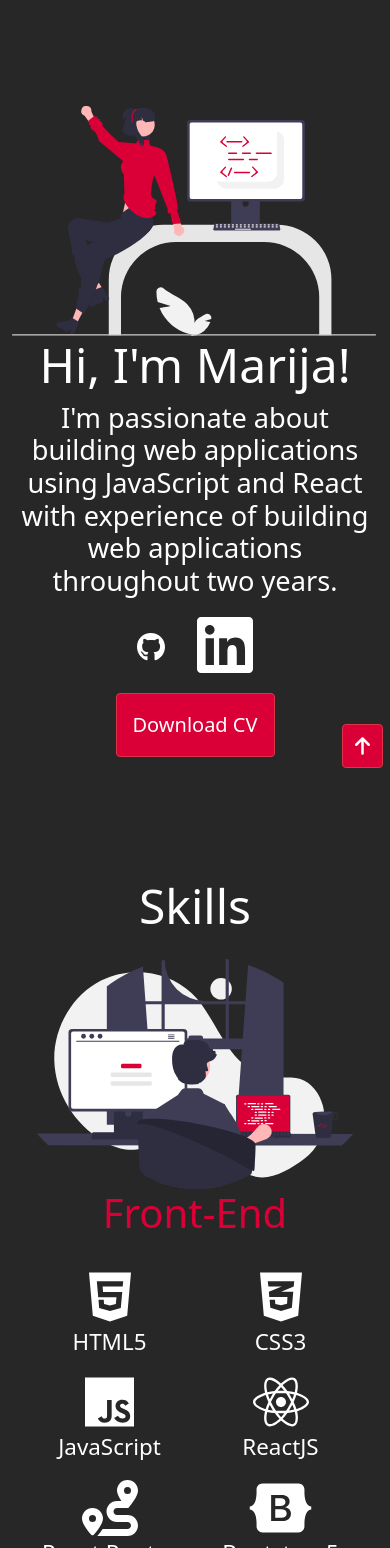
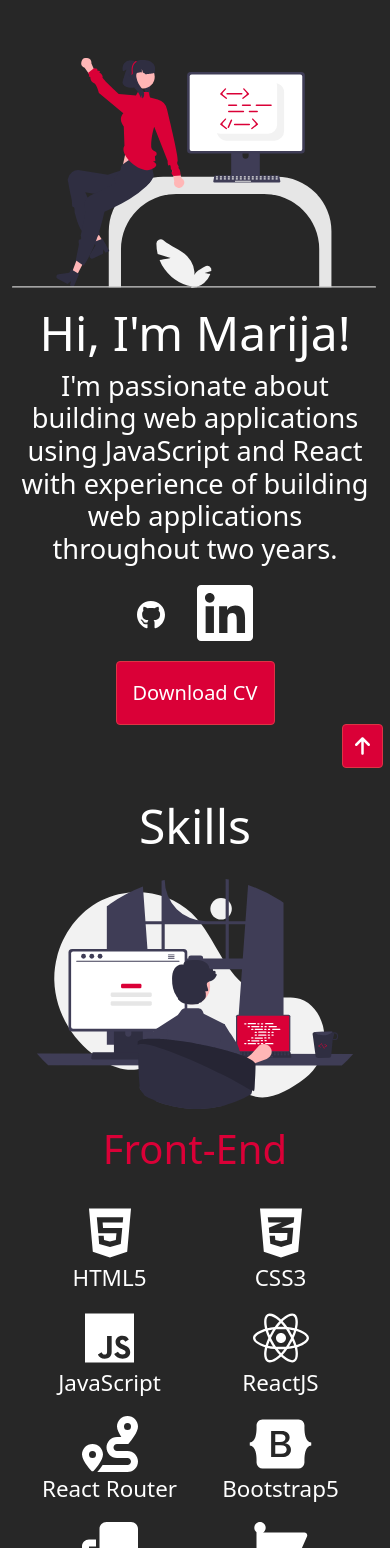
Before and after one commit to marijahavaic/Portfolio-web, a React (Create React App) app: page / in a window 390 px wide. Shown: the part 60-1608 px from the top of the page. Built offline with nearby package versions, Linux system fonts and the light colour scheme.

Commit message:
Adjust responsiveness for mobile

```diff
--- a/src/Components/AboutMe.js
+++ b/src/Components/AboutMe.js
@@ -17,15 +17,15 @@
 const AboutMe = ({ t }) => {
     return (
         <div
-            className="AboutMe py-md-5 my-md-5 d-flex align-items-md-center"
+            className="AboutMe my-md-5 py-md-5 my-2 py-2 d-flex align-items-md-center"
             style={{ height: "80vh" }}
         >
-            <Container className="py-md-5 my-md-5">
+            <Container className="py-md-5 my-md-5 my-2 py-2">
                 <Row
                     xs={1}
                     md={1}
                     lg={2}
-                    className="justify-content-xs-center my-5 py-5"
+                    className="justify-content-xs-center py-md-5 my-md-5 my-2 py-2"
                 >
                     <Col xs="auto">
                         <Image
@@ -33,7 +33,7 @@
                             src={proud_coder}
                             height="100%"
                             width="100%"
-                            className="aboutmeImg"
+                            className="aboutmeImg img"
                         />
                     </Col>
                     <Col className="align-self-center px-3" xs="auto">
--- a/src/Components/ContactMe.js
+++ b/src/Components/ContactMe.js
@@ -35,7 +35,7 @@
 
     return (
         <div
-            className="ContactMe d-flex flex-column justify-content-center align-items-center py-5 my-5"
+            className="ContactMe d-flex flex-column justify-content-center align-items-center my-md-5 py-md-5  mb-5 pb-5 mt-0 pt-0"
             style={{ height: "60vh" }}
         >
             <Form className="w-75 h-100" onSubmit={sendEmail} ref={form}>
--- a/src/Components/Skills.js
+++ b/src/Components/Skills.js
@@ -14,12 +14,12 @@
 
 const Skills = ({ t }) => {
     return (
-        <div className="Skills my-5 py-5">
-            <Container className="justify-content-center align-items-center text-center my-5 py-5">
+        <div className="Skills my-md-5 py-md-5 mt-5 pt-5 mb-0 pb-0">
+            <Container className="justify-content-center align-items-center text-center my-md-5 py-md-5 my-xs-1 py-xs-1">
                 <a id="skills">
                     <h1>{t("skills")}</h1>
                 </a>
-                <Row xs={1} md={2} className="pt-3 align-items-center">
+                <Row xs={1} md={2} className="pt-3 align-items-center ">
                     <Col
                         className="justify-content-center align-items-center"
                         xs={{ order: "last" }}
@@ -52,18 +52,18 @@
                             src={programming}
                             height="100%"
                             width="100%"
-                            className="aboutmeImg"
+                            className="aboutmeImg img"
                         />
                     </Col>
                 </Row>
-                <Row xs={1} md={2} className="align-items-center">
+                <Row xs={1} md={2} className=" align-items-center ">
                     <Col className="justify-content-center align-self-center">
                         <Image
                             variant="center"
                             src={add_color}
                             height="100%"
                             width="100%"
-                            className="aboutmeImg"
+                            className="aboutmeImg img"
                         />
                     </Col>
                     <Col className="align-self-center">
--- a/src/sass/App.scss
+++ b/src/sass/App.scss
@@ -62,6 +62,16 @@
     }
     .skills_icon {
       font-size: 1rem;
+    }
+    .img {
+      margin-bottom: 1rem;
+    }
+
+    .AboutMe {
+      height: auto;
+    }
+    .Skills {
+      height: auto;
     }
   }
 }
```
